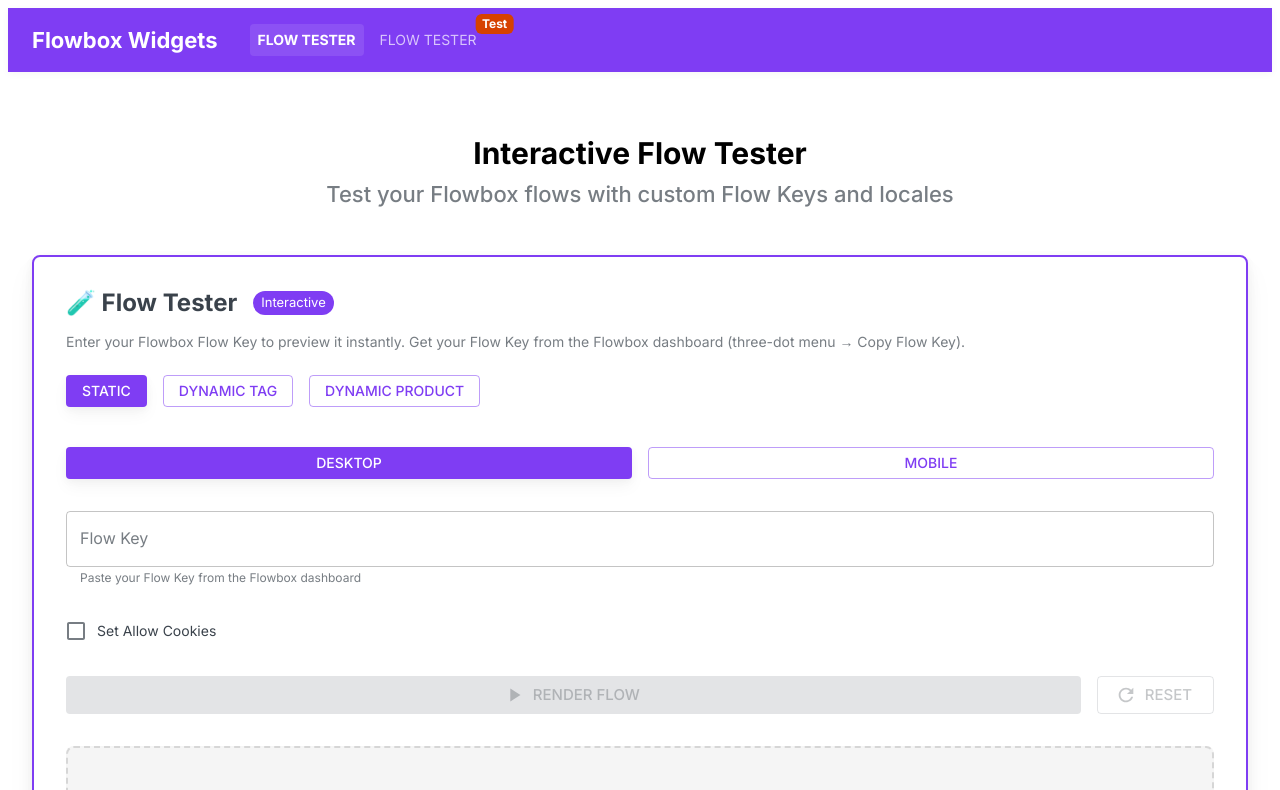
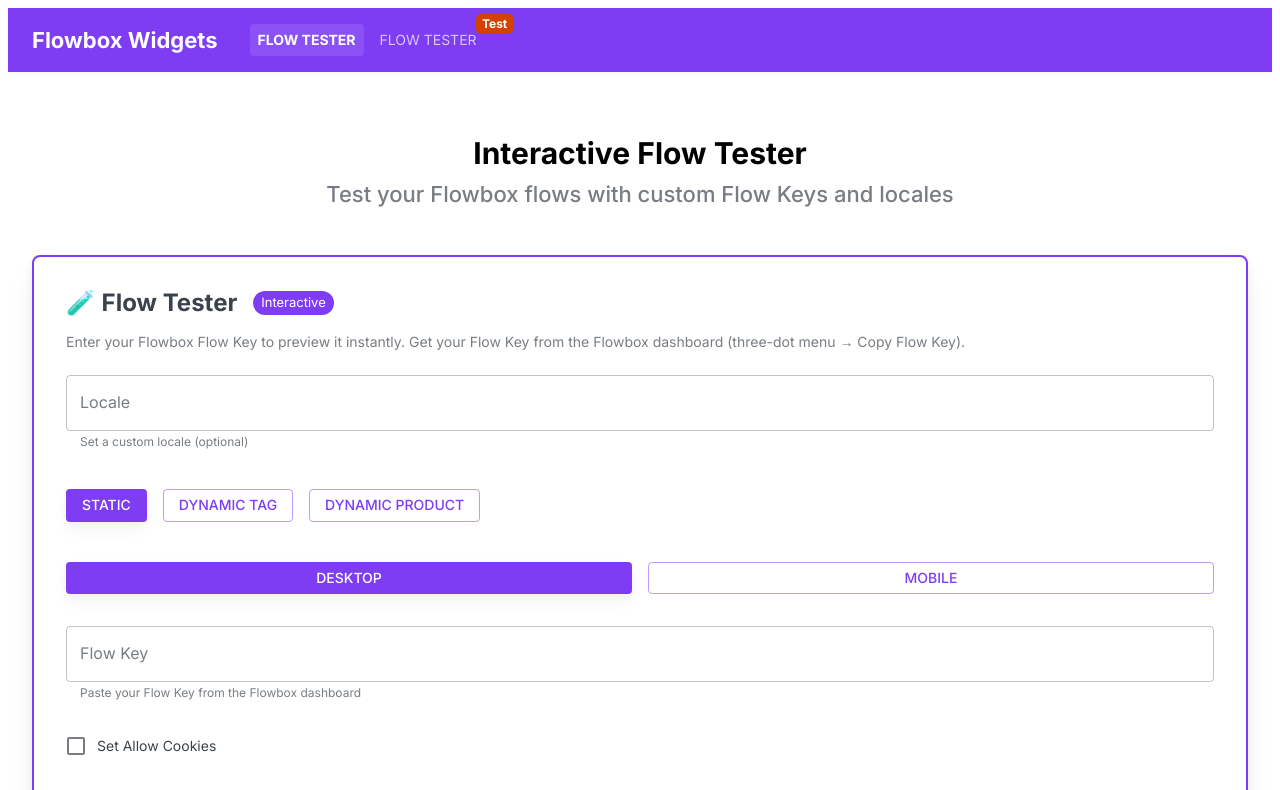
Before and after one commit to tomastubert/flowbox-landing, a Next.js app: page /flow-tester in a window 1280 px wide. Shown: the top 790 px of the page. Built offline with nearby package versions, Linux system fonts and the light colour scheme; what @mui/material-nextjs would draw is missing.

Commit message:
Add the locale

```diff
--- a/src/components/FlowboxEmbed.tsx
+++ b/src/components/FlowboxEmbed.tsx
@@ -48,7 +48,7 @@
             isPreview: true,
           }),
           key: flowKey,
-          locale: locale,
+          ...(locale && { locale }),
           ...((flowType === 'dynamicTag' || flowType === 'dynamicProduct') && operator && { operator }),
           ...(flowType === 'dynamicTag' && tags && { tags }),
           ...(flowType === 'dynamicProduct' && productIds && { productIds }),
@@ -93,7 +93,7 @@
         }
       }
     };
-  }, [flowKey, locale, containerId, isTest, isServerSide, allowCookies, iframe]);
+  }, [flowKey, locale, containerId, isTest, isServerSide, allowCookies, iframe, flowType, operator, tags, productIds]);
 
   return (
     <>
--- a/src/components/widgets/FlowTester.tsx
+++ b/src/components/widgets/FlowTester.tsx
@@ -27,7 +27,7 @@
 
 export default function FlowTester({ isTestMode }: FlowTesterProps) {
   const [flowKey, setFlowKey] = useState("");
-  const [locale, setLocale] = useState();
+  const [locale, setLocale] = useState<string>("");
   const [isTest, setIsTest] = useState(false);
   const [allowCookies, setAllowCookies] = useState(false);
   const [error, setError] = useState("");
@@ -105,7 +105,7 @@
   const handleReset = () => {
     setIsRendered(false);
     setFlowKey("");
-    setLocale(undefined);
+    setLocale("");
     setIsTest(false);
     setError("");
     setIsLoading(false);
@@ -201,6 +201,18 @@
       </Box>
 
       <Box sx={{ display: "flex", flexDirection: "column", gap: 3, mb: 4 }}>
+        {/* Locale Input */}
+        <TextField
+          fullWidth
+          label="Locale"
+          placeholder="e.g., en-US, es-ES, etc."
+          value={locale || ''}
+          onChange={e => setLocale(e.target.value)}
+          variant="outlined"
+          helperText="Set a custom locale (optional)"
+          disabled={isRendered}
+          sx={{ mb: 2 }}
+        />
         {/* Flow Type Selection */}
         <Box sx={{ display: 'flex', gap: 2, mb: 2 }}>
           <Button
@@ -482,7 +494,7 @@
               <FlowboxEmbed
                 key={renderKey}
                 flowKey={flowKey}
-                // locale={locale}
+                locale={locale}
                 containerId={`flowbox-tester-${renderKey}`}
                 isTest={isTestMode}
                 isServerSide={true}
```
